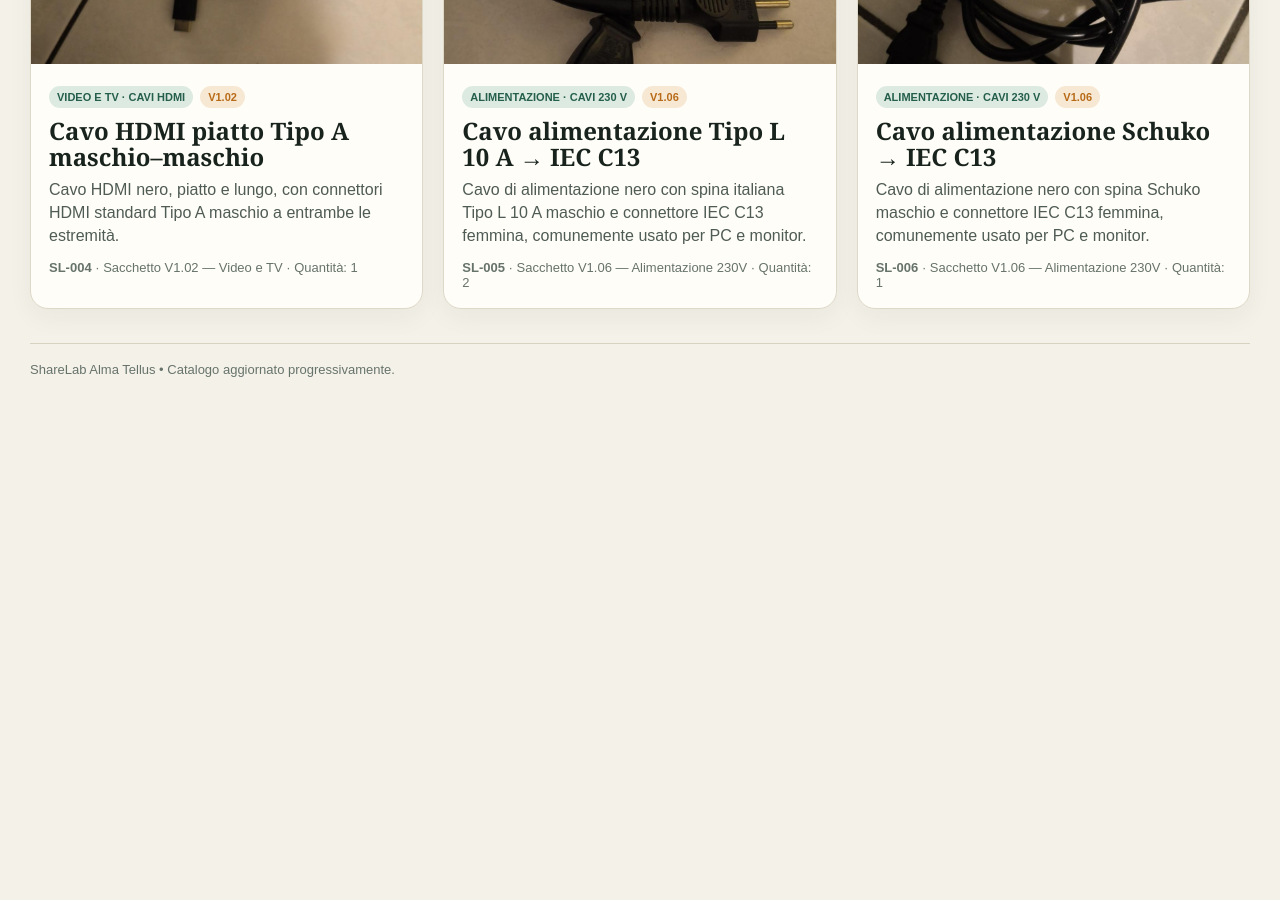
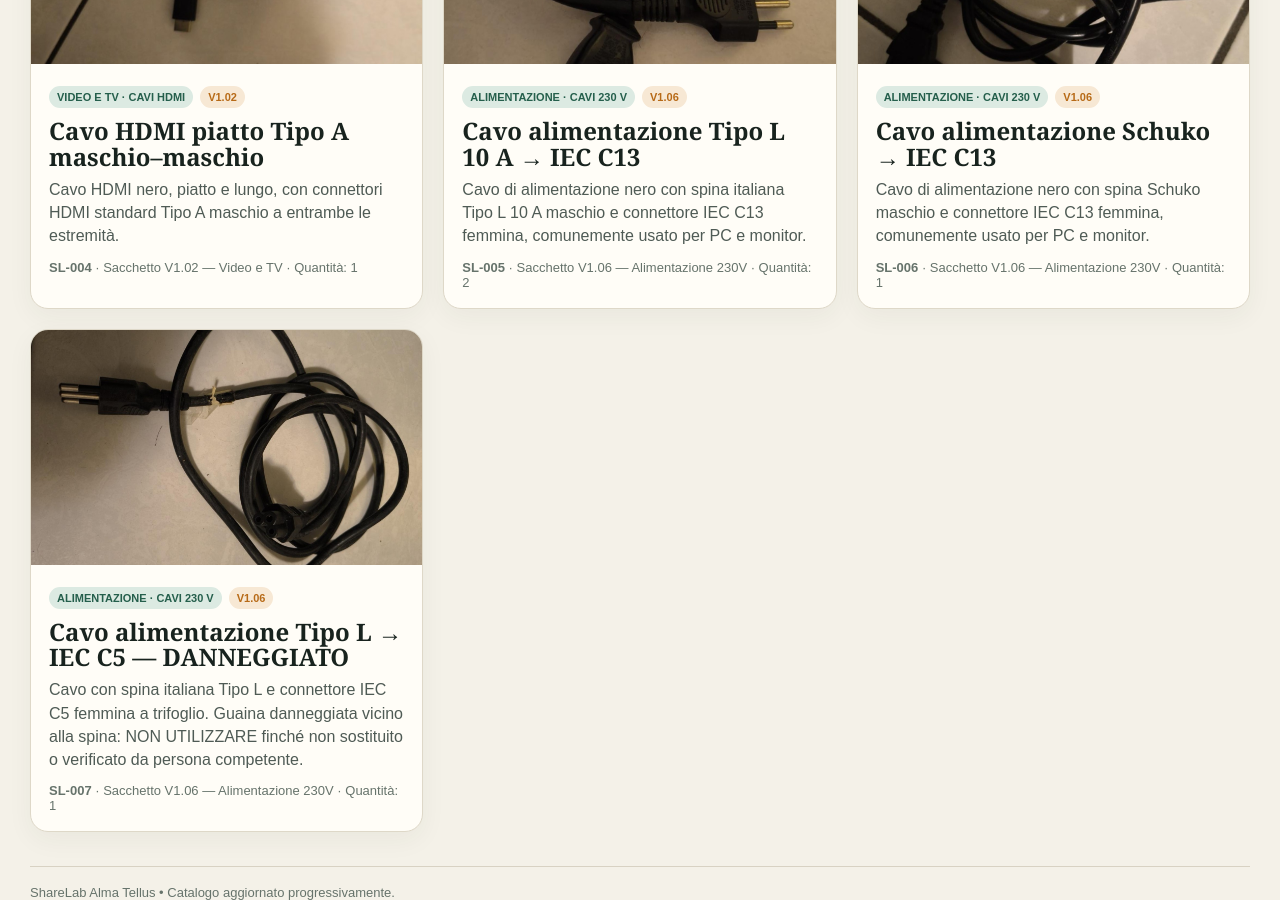
Before and after one commit to almatellus/almatellus.github.io, a Jekyll site: the page sharelab/index.html, which Jekyll copies as it is, in a window 1280 px wide and 900 px high, scrolled down 1189 px. Built offline with Jekyll 4.4.1, drawn with Linux system fonts in a browser that asks for light colours; before the commit the page ends 1614 px from its top, so only the background shows below that.

Commit message:
Add damaged ShareLab item SL-007: IEC C5 cable

```diff
--- a/sharelab/index.html
+++ b/sharelab/index.html
@@ -61,7 +61,8 @@ const ITEMS = [
   {code:'SL-003',name:'Cavo HDMI Tipo A → Mini-HDMI Tipo C',category:'Video e TV',subcategory:'Cavi HDMI',description:'Cavo video digitale nero con un connettore HDMI standard Tipo A maschio e un connettore Mini-HDMI Tipo C maschio.',bag:'V1.02',bagName:'Video e TV',quantity:1,image:'/assets/sharelab/SL-003.jpg'},
   {code:'SL-004',name:'Cavo HDMI piatto Tipo A maschio–maschio',category:'Video e TV',subcategory:'Cavi HDMI',description:'Cavo HDMI nero, piatto e lungo, con connettori HDMI standard Tipo A maschio a entrambe le estremità.',bag:'V1.02',bagName:'Video e TV',quantity:1,image:'/assets/sharelab/SL-004.jpg'},
   {code:'SL-005',name:'Cavo alimentazione Tipo L 10 A → IEC C13',category:'Alimentazione',subcategory:'Cavi 230 V',description:'Cavo di alimentazione nero con spina italiana Tipo L 10 A maschio e connettore IEC C13 femmina, comunemente usato per PC e monitor.',bag:'V1.06',bagName:'Alimentazione 230V',quantity:2,image:'/assets/sharelab/SL-005.jpg'},
-  {code:'SL-006',name:'Cavo alimentazione Schuko → IEC C13',category:'Alimentazione',subcategory:'Cavi 230 V',description:'Cavo di alimentazione nero con spina Schuko maschio e connettore IEC C13 femmina, comunemente usato per PC e monitor.',bag:'V1.06',bagName:'Alimentazione 230V',quantity:1,image:'/assets/sharelab/SL-006.jpg'}
+  {code:'SL-006',name:'Cavo alimentazione Schuko → IEC C13',category:'Alimentazione',subcategory:'Cavi 230 V',description:'Cavo di alimentazione nero con spina Schuko maschio e connettore IEC C13 femmina, comunemente usato per PC e monitor.',bag:'V1.06',bagName:'Alimentazione 230V',quantity:1,image:'/assets/sharelab/SL-006.jpg'},
+  {code:'SL-007',name:'Cavo alimentazione Tipo L → IEC C5 — DANNEGGIATO',category:'Alimentazione',subcategory:'Cavi 230 V',description:'Cavo con spina italiana Tipo L e connettore IEC C5 femmina a trifoglio. Guaina danneggiata vicino alla spina: NON UTILIZZARE finché non sostituito o verificato da persona competente.',bag:'V1.06',bagName:'Alimentazione 230V',quantity:1,image:'/assets/sharelab/SL-007.jpg'}
 ];
 const $=s=>document.querySelector(s),q=$('#q'),cat=$('#cat'),bag=$('#bag'),grid=$('#grid'),count=$('#count'),empty=$('#empty'),light=$('#light'),big=$('#big');
 const esc=s=>String(s).replace(/[&<>"']/g,c=>({'&':'&amp;','<':'&lt;','>':'&gt;','"':'&quot;',"'":'&#39;'}[c]));
```
Also changed, not shown: assets/sharelab/SL-007.jpg (added).
